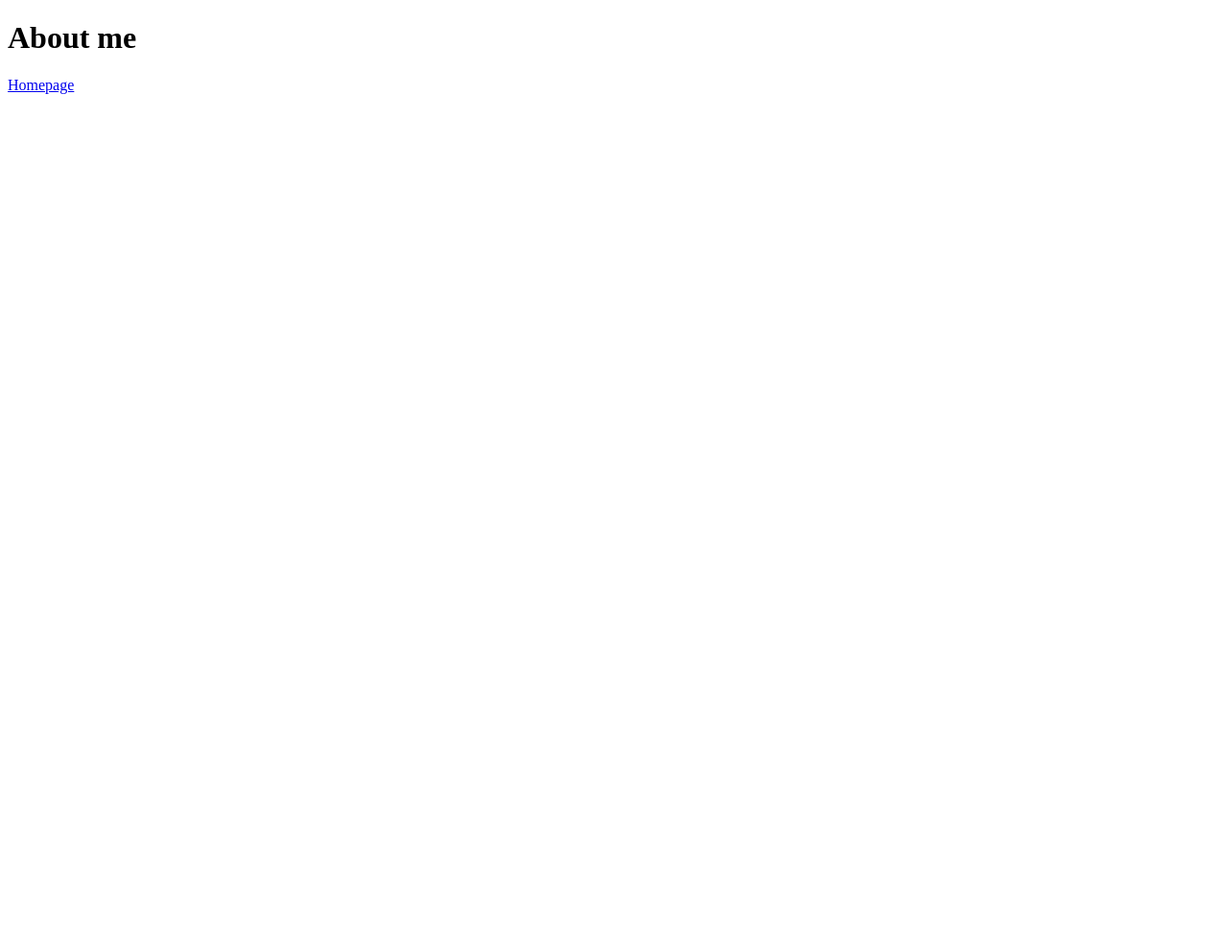
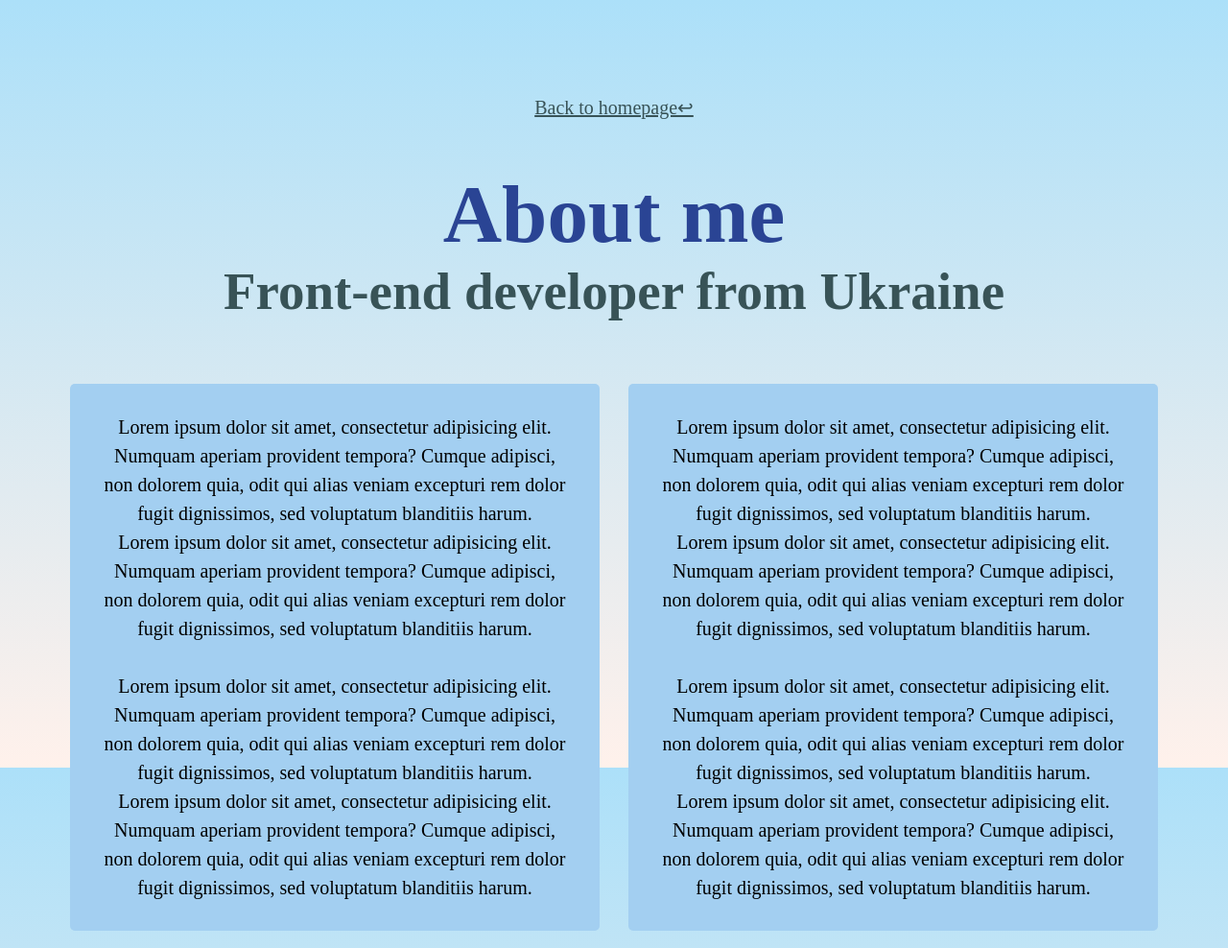
Before and after one commit to ahsilatan/portfolio-project, a plain HTML site: page about.html in a window 1280 px wide. Shown: the top 988 px of the page at 96% size. Before the commit the page ends 800 px from the top, so only its background shows below. Drawn offline with Linux system fonts and the light colour scheme.

Commit message:
added content and css to both pages,

```diff
--- a/about.html
+++ b/about.html
@@ -4,10 +4,59 @@
     <meta charset="UTF-8" />
     <meta http-equiv="X-UA-Compatible" content="IE=edge" />
     <meta name="viewport" content="width=, initial-scale=1.0" />
-    <title>Document</title>
+    <link rel="stylesheet" href="style.css" />
+
+    <title>About me</title>
   </head>
   <body>
+    <a href="index.html" class="homepage">Back to homepage↩</a>
     <h1>About me</h1>
-    <a href="index.html">Homepage</a>
+    <h2>Front-end developer from Ukraine</h2>
+    <div class="about-me-content">
+      <p>
+        Lorem ipsum dolor sit amet, consectetur adipisicing elit. Numquam
+        aperiam provident tempora? Cumque adipisci, non dolorem quia, odit qui
+        alias veniam excepturi rem dolor fugit dignissimos, sed voluptatum
+        blanditiis harum.
+        <br />
+        Lorem ipsum dolor sit amet, consectetur adipisicing elit. Numquam
+        aperiam provident tempora? Cumque adipisci, non dolorem quia, odit qui
+        alias veniam excepturi rem dolor fugit dignissimos, sed voluptatum
+        blanditiis harum.
+        <br />
+        <br />
+        Lorem ipsum dolor sit amet, consectetur adipisicing elit. Numquam
+        aperiam provident tempora? Cumque adipisci, non dolorem quia, odit qui
+        alias veniam excepturi rem dolor fugit dignissimos, sed voluptatum
+        blanditiis harum.
+        <br />Lorem ipsum dolor sit amet, consectetur adipisicing elit. Numquam
+        aperiam provident tempora? Cumque adipisci, non dolorem quia, odit qui
+        alias veniam excepturi rem dolor fugit dignissimos, sed voluptatum
+        blanditiis harum.
+      </p>
+      <p>
+        Lorem ipsum dolor sit amet, consectetur adipisicing elit. Numquam
+        aperiam provident tempora? Cumque adipisci, non dolorem quia, odit qui
+        alias veniam excepturi rem dolor fugit dignissimos, sed voluptatum
+        blanditiis harum.
+        <br />
+        Lorem ipsum dolor sit amet, consectetur adipisicing elit. Numquam
+        aperiam provident tempora? Cumque adipisci, non dolorem quia, odit qui
+        alias veniam excepturi rem dolor fugit dignissimos, sed voluptatum
+        blanditiis harum.
+        <br />
+        <br />
+        Lorem ipsum dolor sit amet, consectetur adipisicing elit. Numquam
+        aperiam provident tempora? Cumque adipisci, non dolorem quia, odit qui
+        alias veniam excepturi rem dolor fugit dignissimos, sed voluptatum
+        blanditiis harum.
+        <br />Lorem ipsum dolor sit amet, consectetur adipisicing elit. Numquam
+        aperiam provident tempora? Cumque adipisci, non dolorem quia, odit qui
+        alias veniam excepturi rem dolor fugit dignissimos, sed voluptatum
+        blanditiis harum.
+      </p>
+    </div>
+    <h2 id="email">✉️Contact me</h2>
+    <a href="mailto:ahsilatan@gmail.com" class="email">ahsilatan@gmail.com</a>
   </body>
 </html>
--- a/style.css
+++ b/style.css
@@ -0,0 +1,85 @@
+:root {
+  --main-color: #2a4494;
+  --second-color: #a3cff1;
+  --accent-color: #385357;
+  --box-shadow: 0 5px 10px rgba(54, 115, 173, 0.3);
+  --gradient: linear-gradient(to top, #fff1eb 0%, #ace0f9 100%);
+}
+body {
+  margin-top: 100px;
+  background: var(--gradient);
+  background-attachment: fixed;
+}
+h1,
+h2,
+h3 {
+  text-align: center;
+  margin: 0;
+}
+h1 {
+  font-size: 85px;
+  color: var(--main-color);
+}
+h2 {
+  font-size: 55px;
+  color: var(--accent-color);
+}
+h3 {
+  font-size: 25px;
+  color: var(--accent-color);
+}
+p {
+  background: var(--second-color);
+  padding: 30px;
+  border-radius: 5px;
+  font-size: 20px;
+  line-height: 150%;
+  text-align: center;
+}
+.navigation {
+  display: flex;
+  margin-top: 50px;
+  justify-content: center;
+}
+.navigation a {
+  margin: 20px;
+  border-radius: 5px;
+  padding: 20px;
+  text-decoration: none;
+  font-size: 20px;
+}
+.contact-link {
+  background: var(--second-color);
+  box-shadow: var(--box-shadow);
+}
+
+.about-link {
+  box-shadow: var(--box-shadow);
+  border: 2px solid var(--second-color);
+}
+.about-link:hover {
+  background: var(--second-color);
+  box-shadow: var(--box-shadow);
+}
+.homepage {
+  display: block;
+  text-align: center;
+  font-size: 20px;
+  margin-bottom: 50px;
+  color: var(--accent-color);
+}
+.email {
+  display: block;
+  text-align: center;
+  font-size: 30px;
+  text-decoration: none;
+  color: var(--main-color);
+  margin-bottom: 100px;
+}
+.about-me-content {
+  display: flex;
+  margin: 50px;
+}
+.about-me-content p {
+  margin: 15px;
+}
```
Also changed, not shown: app.js (+12 -0 lines), index.html (+7 -2 lines).
